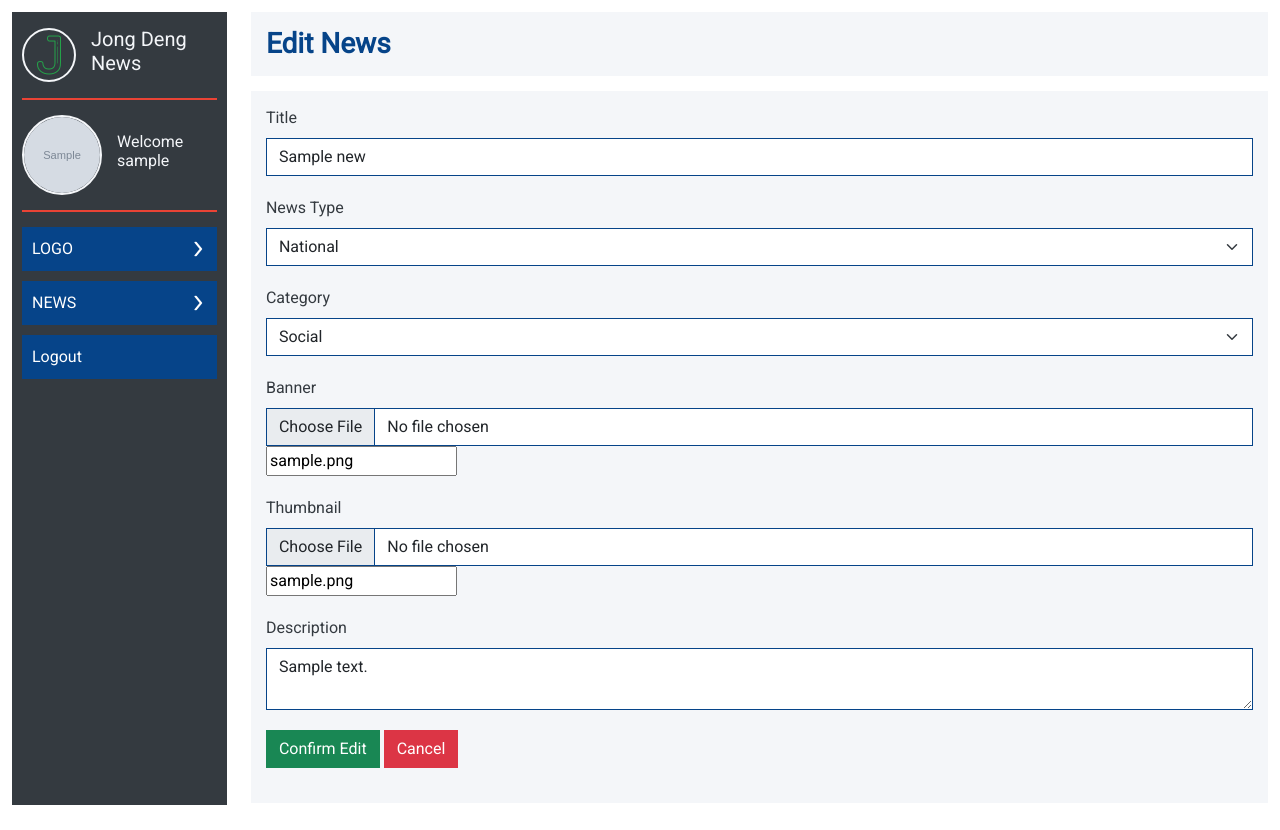
After one commit to Theara123422/php-cms, a PHP site: page /edit_news.php?id=1 in a window 1280 px wide. The commit adds this page. Run offline with PHP 8.4, Linux system fonts and the light colour scheme; the visitor is signed in with stand-in values (Sample User, id 1); tables that the repository leaves empty or names only in its code hold one stand-in row (values such as "Sample post"); grey boxes marked "Sample" are stand-in pictures; some libraries are stand-ins or nearby versions.

Commit message:
Finished Edit

```diff
--- /dev/null
+++ b/admin/edit_news.php
@@ -0,0 +1,64 @@
+<?php
+    include('sidebar.php');
+
+    $updated_news_id = $_GET['id'];
+    $sql_get_updated_news = "SELECT * FROM tb_new WHERE id = '$updated_news_id'";
+    $result               = $connection -> query($sql_get_updated_news);
+    $row                  = mysqli_fetch_assoc($result);
+?>
+                <div class="col-10">
+                    <div class="content-right">
+                        <div class="top">
+                            <h3>Edit News</h3>
+                        </div>
+                        <div class="bottom">
+                            <figure>
+                                <form method="post" enctype="multipart/form-data">
+                                    <div class="form-group">
+                                        <label>Title</label>
+                                        <input type="text" class="form-control" name="updated_title" value="<?php echo $row['title'] ?>">
+                                    </div>
+                                    <div class="form-group">
+                                        <label>News Type</label>
+                                        <select class="form-select" name="updated_type">
+                                            <option value="national" <?php if($row['new_type'] == 'national') echo 'selected' ?>>National</option>
+                                            <option value="international" <?php if($row['new_type'] == 'international') echo 'selected' ?>>International</option>
+                                        </select>
+                                    </div>
+                                    <div class="form-group">
+                                        <label>Category</label>
+                                        <select class="form-select" name="updated_category">
+                                            <option value="social" <?php if($row['category'] == 'social') echo 'selected' ?>>Social</option>
+                                            <option value="entertainment" <?php if($row['category'] == 'entertainment') echo 'selected' ?>>Entertainment</option>
+                                            <option value="sport" <?php if($row['category'] == 'sport') echo 'selected' ?>>Sports</option>
+                                            <option value="technology" <?php if($row['category'] == 'technology') echo 'selected' ?>>Technology</option>
+                                        </select>
+                                    </div>
+                                    <div class="form-group">
+                                        <label>Banner</label>
+                                        <input type="file" class="form-control" name="updated_banner">
+                                        <input type="text" name="old_banner" value="<?php echo $row['banner'] ?>">
+                                    </div>
+                                    <div class="form-group">
+                                        <label>Thumbnail</label>
+                                        <input type="file" class="form-control" name="updated_thumbnail">
+                                        <input type="text" name="old_thumbnail" value="<?php echo $row['thumbnail'] ?>">
+                                    </div>
+                                    <div class="form-group">
+                                        <label>Description</label>
+                                        <textarea class="form-control" name="updated_description"><?php echo $row['description'] ?></textarea>
+                                    </div>
+                                    <div class="form-group">
+                                        <button name="btn_confirm_edit_news" type="submit" class="btn btn-success">Confirm Edit</button>
+                                        <button type="reset" class="btn btn-danger">Cancel</button>
+                                    </div>
+                                </form>
+                            </figure>
+                        </div>
+                    </div>
+                </div>
+            </div>
+        </div>
+    </main>
+</body>
+</html>
--- a/admin/function.php
+++ b/admin/function.php
@@ -209,3 +209,31 @@ function add_news(){
     }
 }
 add_news();
+
+function edit_news(){
+    global $connection;
+    if(isset($_POST['btn_confirm_edit_news'])){
+        $updated_id = $_GET['id'];
+        $title     = $_POST['updated_title'];
+        $news_type = $_POST['updated_type'];
+        $category  = $_POST['updated_category'];
+        $description = $_POST['updated_description'];
+        $banner    = $_FILES['updated_banner']['name'];
+        $thumbnail = $_FILES['updated_thumbnail']['name'];
+
+        if($banner == null){
+            $uploaded_banner = $_POST['old_banner'];
+        }
+        else{
+            $uploaded_banner = move_file('updated_banner');
+        }
+        if($thumbnail == null) {
+            $uploaded_thumbnail = $_POST['old_thumbnail'];
+        }
+        else{
+            $uploaded_thumbnail = move_file('updated_thumbnail');
+        }
+
+    }
+}
+edit_news();
```
Also changed, not shown: admin/view_news.php (+1 -6 lines).
